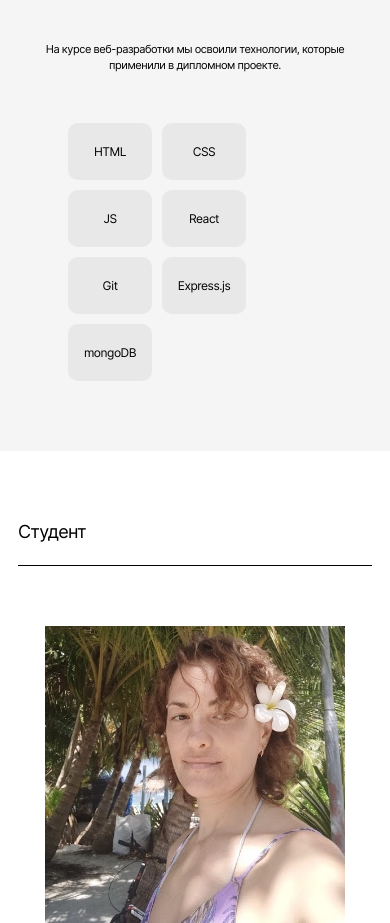
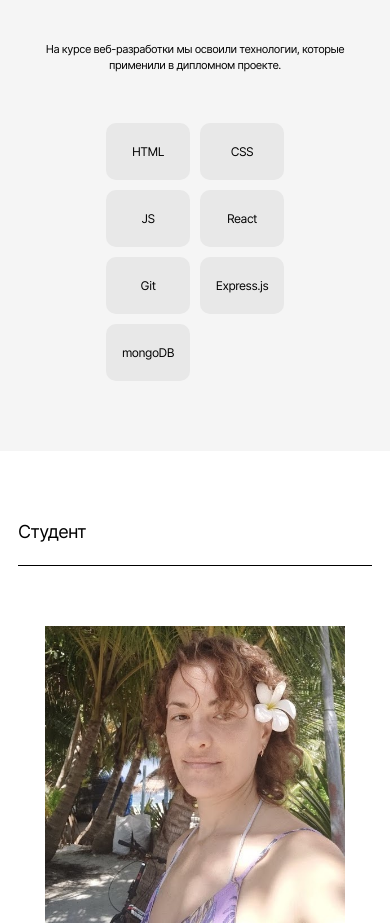
Before and after one commit to Salidors/movies-explorer-frontend, a React (Create React App) app: page / in a window 390 px wide. Shown: the part 1610-2533 px from the top of the page. Built offline with nearby package versions, Linux system fonts and the light colour scheme; the HTML template or start-up script is replaced by a standard one.

Commit message:
refactor: techs

```diff
--- a/src/components/Main/Techs/Techs.css
+++ b/src/components/Main/Techs/Techs.css
@@ -55,7 +55,8 @@
 }
 
 .techs__list {
-  display: flex;
+  display: grid;
+  grid-template-columns: repeat(7, auto);
   justify-content: center;
   list-style: none;
   padding: 0;
@@ -130,7 +131,8 @@
   }
 
   .techs__list {
-    margin: 50px 50px 0;
+    grid-template-columns: repeat(2, auto);
+    margin: 50px auto 0;
   }
 
   .techs__list {
```
